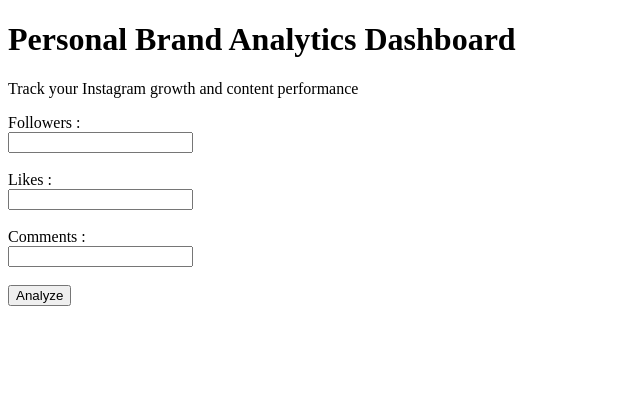
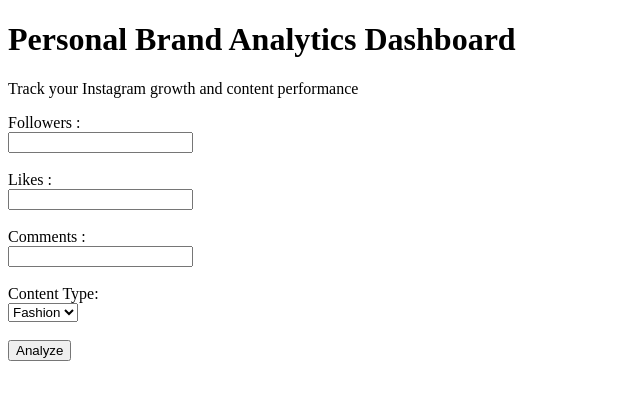
Before and after one commit to Tonishika17/InstaSmart, a Flask app: page / in a window 1280 px wide. Shown: the top 400 px of the page, without its empty margins (0-640 px from the left). Run offline with Flask 3, Linux system fonts and the light colour scheme.

Commit message:
Add Content Intelligence

```diff
--- a/app.py
+++ b/app.py
@@ -6,12 +6,14 @@
         followers = int(request.form["followers"])
         likes = int(request.form["likes"])
         comments = int(request.form["comments"])
+        content_type = request.form["content_type"]
 
         engagement_rate = (likes+comments)/followers*100
 
         return render_template(
             "index.html",
-            engagement=engagement_rate)
+            engagement=engagement_rate,
+            content_type=content_type)
 
     return render_template("index.html")
 
--- a/templates/index.html
+++ b/templates/index.html
@@ -13,8 +13,13 @@
         {%if engagement %}
         <h3>
             Engagement Rate : {{engagement}}
+
+            <p>Content Category: {{ content_type }}</p>
+
         %</h3>
         {%endif%}
+
+
         <label> Followers : </label> <br>
         <input type="number" name="followers"><br><br>
 
@@ -24,6 +29,16 @@
         <label> Comments :</label><br>
         <input type="number" name="comments"><br><br>
 
+        <label>Content Type:</label><br>
+
+        <select name="content_type">
+        <option value="fashion">Fashion</option>
+        <option value="beauty">Beauty</option>
+        <option value="acting">Acting</option>
+        </select>
+
+        <br><br>
+
         <button type="submit">Analyze</button>
     </form>
 </body>
```
